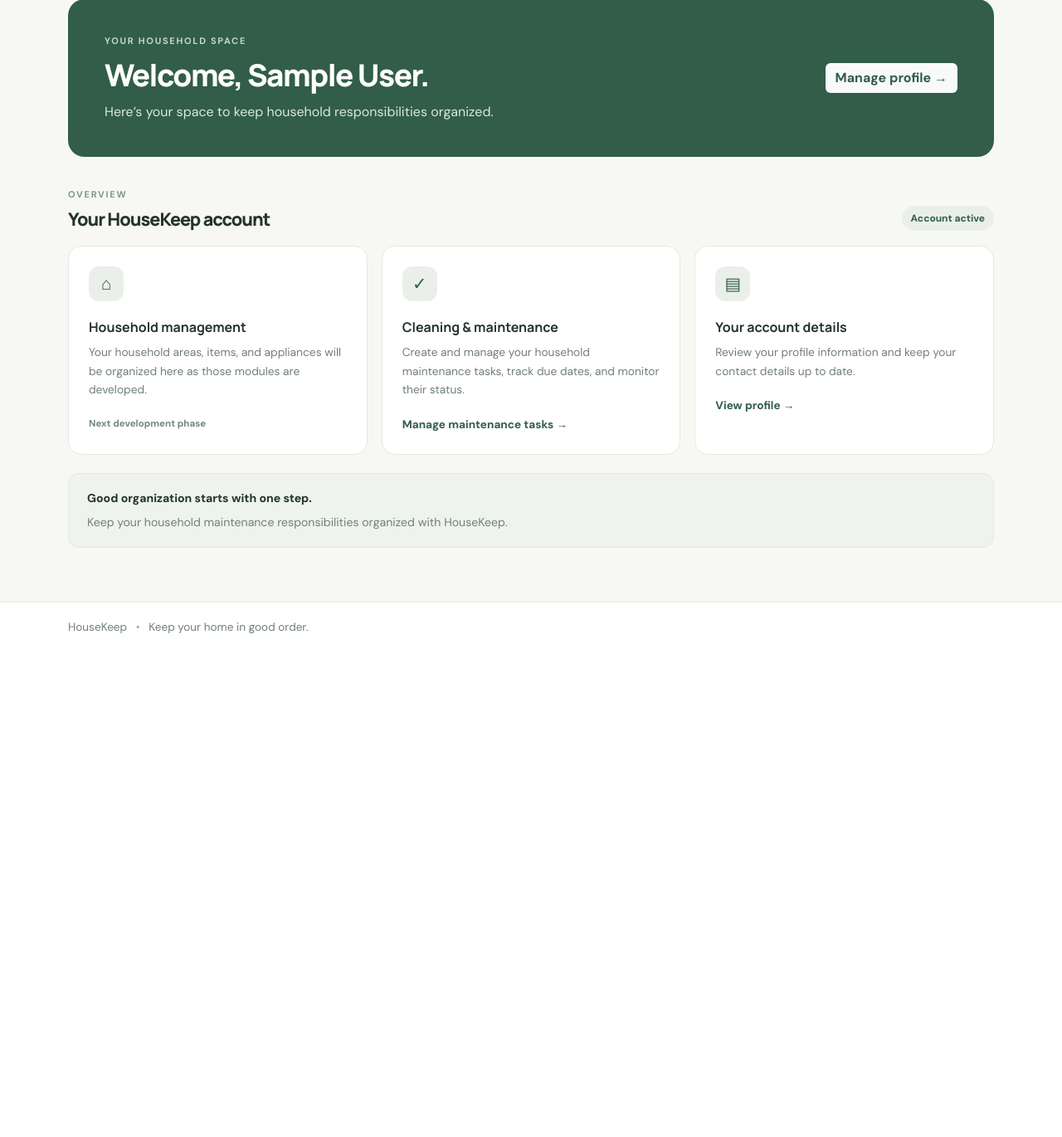
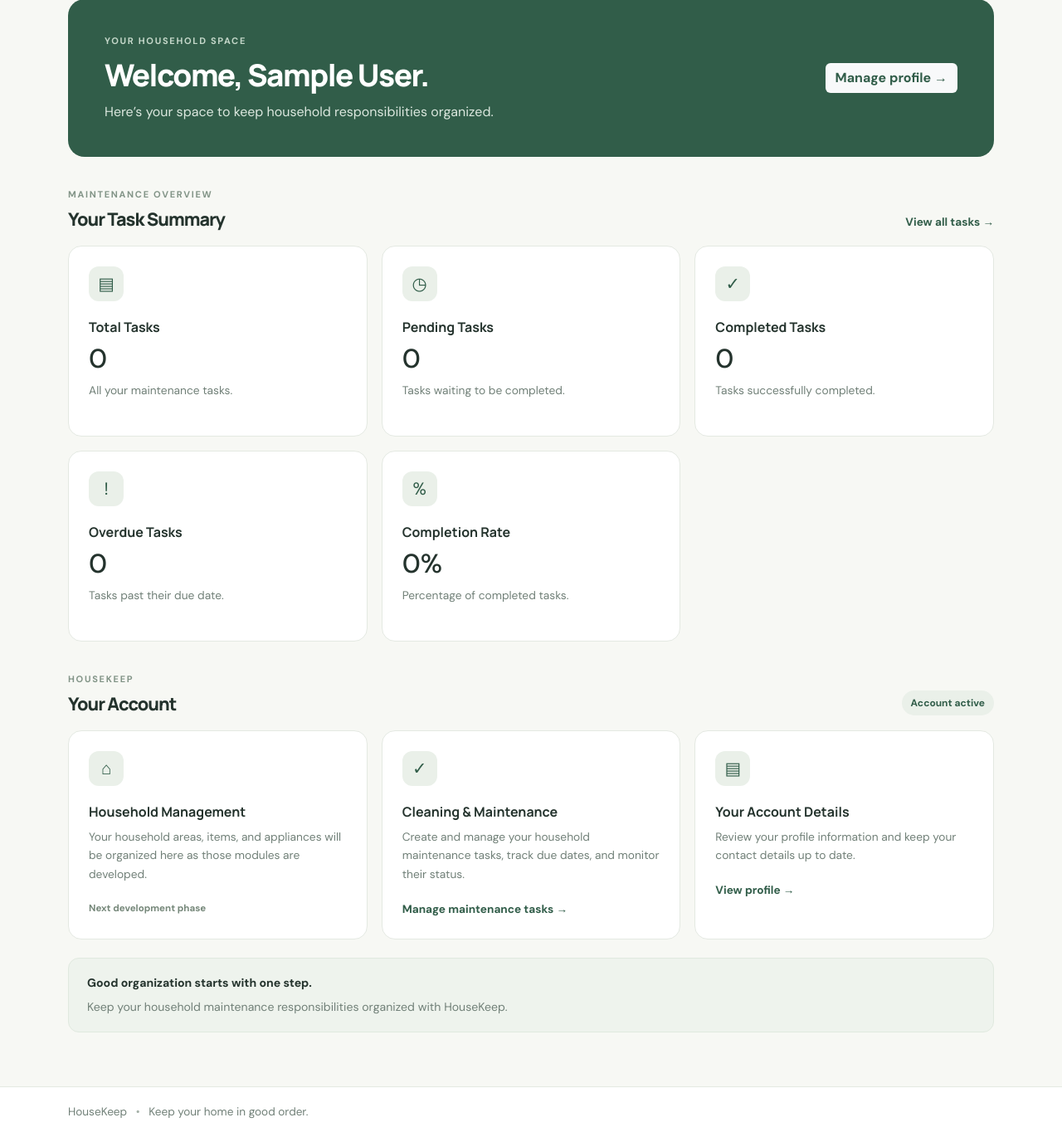
Before and after one commit to StringMicoh/HouseKeep-Padin-JohnMicoh-G07, a Django app: page / in a window 1280 px wide. Shown: the part 118-1488 px from the top of the page at 83% size. Before the commit the page ends 882 px from the top, so only its background shows below. Run offline with Django 5.2, Linux system fonts and the light colour scheme; the visitor is signed in with stand-in values (Sample User, id 1); data that the repository does not hold is empty.

Commit message:
Add task completion history and dashboard statistics

```diff
--- a/dashboard/views.py
+++ b/dashboard/views.py
@@ -1,9 +1,40 @@
 from django.contrib.auth.mixins import LoginRequiredMixin, UserPassesTestMixin
 from django.views.generic import TemplateView
+from django.utils import timezone
 from accounts.models import CustomUser
+from maintenance.models import MaintenanceTask
+
 
 class HomeDashboardView(LoginRequiredMixin, TemplateView):
     template_name = 'dashboard/home.html'
+
+    def get_context_data(self, **kwargs):
+        context = super().get_context_data(**kwargs)
+        today = timezone.localdate()
+        tasks = MaintenanceTask.objects.filter(user=self.request.user)
+
+        total_count = tasks.count()
+        completed_count = tasks.filter(
+            status=MaintenanceTask.Status.COMPLETED
+        ).count()
+        overdue_count = tasks.exclude(
+            status=MaintenanceTask.Status.COMPLETED
+        ).filter(due_date__lt=today).count()
+        pending_count = tasks.filter(
+            status=MaintenanceTask.Status.PENDING,
+            due_date__gte=today
+        ).count()
+
+        context['total_count'] = total_count
+        context['pending_count'] = pending_count
+        context['completed_count'] = completed_count
+        context['overdue_count'] = overdue_count
+        context['completion_rate'] = round(
+            (completed_count / total_count) * 100, 1
+        ) if total_count else 0
+
+        return context
+
 
 class AdminDashboardView(LoginRequiredMixin, UserPassesTestMixin, TemplateView):
     template_name = 'dashboard/admin_dashboard.html'
@@ -14,5 +45,7 @@ class AdminDashboardView(LoginRequiredMixin, UserPassesTestMixin, TemplateView):
     def get_context_data(self, **kwargs):
         context = super().get_context_data(**kwargs)
         context['account_count'] = CustomUser.objects.count()
-        context['household_user_count'] = CustomUser.objects.filter(role=CustomUser.Role.USER).count()
+        context['household_user_count'] = CustomUser.objects.filter(
+            role=CustomUser.Role.USER
+        ).count()
         return context
--- a/maintenance/urls.py
+++ b/maintenance/urls.py
@@ -9,4 +9,5 @@ urlpatterns = [
     path('<int:pk>/', views.TaskDetailView.as_view(), name='task_detail'),
     path('<int:pk>/edit/', views.TaskUpdateView.as_view(), name='task_update'),
     path('<int:pk>/delete/', views.TaskDeleteView.as_view(), name='task_delete'),
+    path('<int:pk>/complete/', views.complete_task, name='task_complete'),
 ]
--- a/templates/dashboard/home.html
+++ b/templates/dashboard/home.html
@@ -13,8 +13,49 @@
 
 <div class="section-title">
     <div>
-        <div class="eyebrow">OVERVIEW</div>
-        <h2>Your HouseKeep account</h2>
+        <div class="eyebrow">MAINTENANCE OVERVIEW</div>
+        <h2>Your Task Summary</h2>
+    </div>
+    <a class="text-link" href="{% url 'maintenance:task_list' %}">View all tasks →</a>
+</div>
+
+<div class="dashboard-grid">
+    <article class="info-card">
+        <div class="card-icon">▤</div>
+        <h3>Total Tasks</h3>
+        <h2>{{ total_count }}</h2>
+        <p>All your maintenance tasks.</p>
+    </article>
+    <article class="info-card">
+        <div class="card-icon">◷</div>
+        <h3>Pending Tasks</h3>
+        <h2>{{ pending_count }}</h2>
+        <p>Tasks waiting to be completed.</p>
+    </article>
+    <article class="info-card">
+        <div class="card-icon">✓</div>
+        <h3>Completed Tasks</h3>
+        <h2>{{ completed_count }}</h2>
+        <p>Tasks successfully completed.</p>
+    </article>
+    <article class="info-card">
+        <div class="card-icon">!</div>
+        <h3>Overdue Tasks</h3>
+        <h2>{{ overdue_count }}</h2>
+        <p>Tasks past their due date.</p>
+    </article>
+    <article class="info-card">
+        <div class="card-icon">%</div>
+        <h3>Completion Rate</h3>
+        <h2>{{ completion_rate }}%</h2>
+        <p>Percentage of completed tasks.</p>
+    </article>
+</div>
+
+<div class="section-title">
+    <div>
+        <div class="eyebrow">HOUSEKEEP</div>
+        <h2>Your Account</h2>
     </div>
     <span class="status-chip">Account active</span>
 </div>
@@ -22,27 +63,21 @@
 <div class="dashboard-grid">
     <article class="info-card">
         <div class="card-icon">⌂</div>
-        <h3>Household management</h3>
+        <h3>Household Management</h3>
         <p>Your household areas, items, and appliances will be organized here as those modules are developed.</p>
         <span class="coming-label">Next development phase</span>
     </article>
-
     <article class="info-card">
         <div class="card-icon">✓</div>
-        <h3>Cleaning & maintenance</h3>
+        <h3>Cleaning & Maintenance</h3>
         <p>Create and manage your household maintenance tasks, track due dates, and monitor their status.</p>
-        <a class="text-link" href="{% url 'maintenance:task_list' %}">
-            Manage maintenance tasks →
-        </a>
+        <a class="text-link" href="{% url 'maintenance:task_list' %}">Manage maintenance tasks →</a>
     </article>
-
     <article class="info-card">
         <div class="card-icon">▤</div>
-        <h3>Your account details</h3>
+        <h3>Your Account Details</h3>
         <p>Review your profile information and keep your contact details up to date.</p>
-        <a class="text-link" href="{% url 'accounts:profile' %}">
-            View profile →
-        </a>
+        <a class="text-link" href="{% url 'accounts:profile' %}">View profile →</a>
     </article>
 </div>
 
```
Also changed, not shown: maintenance/models.py (+18 -0 lines), maintenance/views.py (+41 -3 lines), templates/maintenance/task_detail.html (+28 -13 lines), maintenance/migrations/0002_maintenancehistory.py (added).
